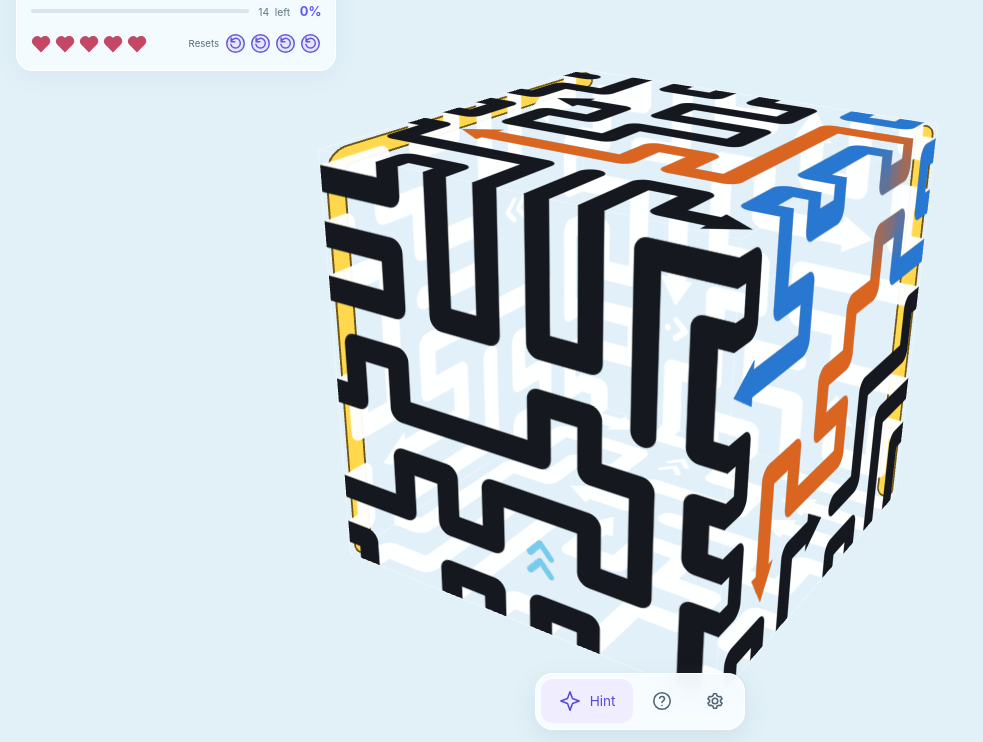
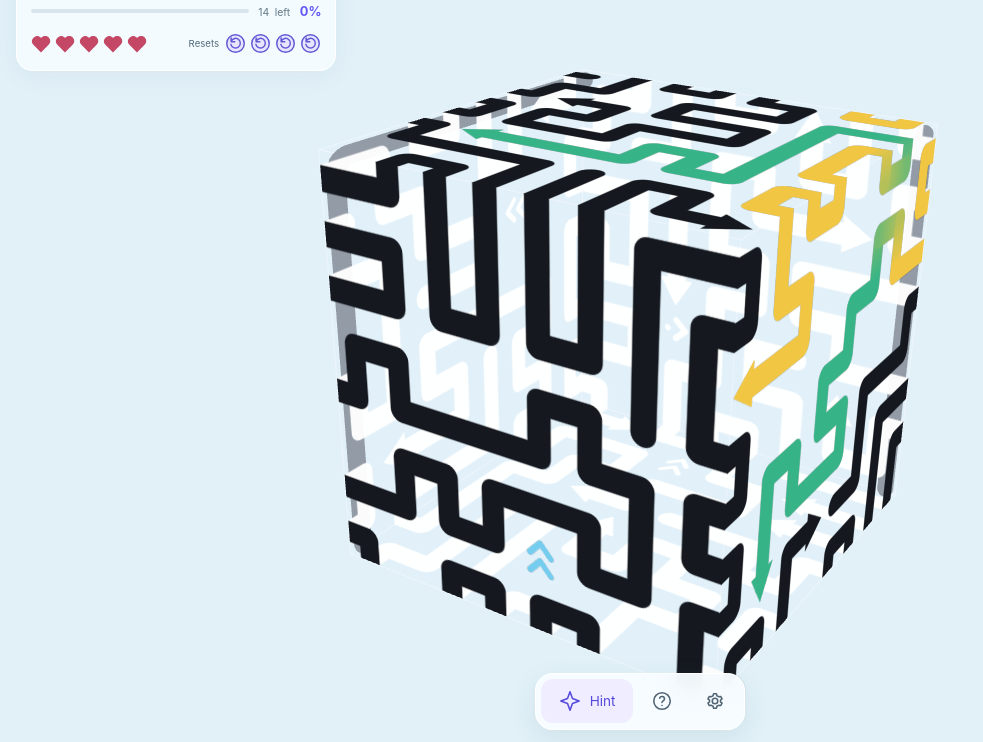
Before and after one commit to chrisawad/arrow-cube, a website built with Vite: page index.html in a window 1280 px wide. Shown: the part 58-800 px from the top of the page, without its empty margins (0-983 px from the left). Built offline with nearby package versions, Linux system fonts and the light colour scheme; animation ran at ten frames a second.

Commit message:
Revert "Use orange and blue arrows with outlined amber slide edges"
This reverts commit 39d8a570569824c0191aa2e300d7c7c85b3c4ec7.

```diff
--- a/index.html
+++ b/index.html
@@ -93,11 +93,11 @@
     <ul class="help-legend">
       <li>
         <svg class="help-symbol" width="88" height="56" viewBox="0 0 88 56" aria-hidden="true">
-          <defs><linearGradient id="help-two-ends" x1="0" y1="0" x2="1" y2="0"><stop offset="0.45" stop-color="#d96520"/><stop offset="0.55" stop-color="#2878d1"/></linearGradient></defs>
+          <defs><linearGradient id="help-two-ends" x1="0" y1="0" x2="1" y2="0"><stop offset="0.45" stop-color="#37b487"/><stop offset="0.55" stop-color="#f1c643"/></linearGradient></defs>
           <path d="M16 19h17v20h24V17h15" fill="none" stroke="url(#help-two-ends)" stroke-width="7" stroke-linejoin="round"/>
-          <path d="m7 19 14-9v18Z" fill="#d96520"/><path d="m81 17-14-9v18Z" fill="#2878d1"/>
+          <path d="m7 19 14-9v18Z" fill="#37b487"/><path d="m81 17-14-9v18Z" fill="#f1c643"/>
         </svg>
-        <div><h3>Two-ended arrow</h3><p>Tap the orange half to move the orange end first. Tap the blue half to move the blue end first.</p></div>
+        <div><h3>Two-ended arrow</h3><p>Tap the green half to move the green end first. Tap the yellow half to move the yellow end first.</p></div>
       </li>
       <li>
         <svg class="help-symbol help-marker" width="88" height="56" viewBox="0 0 88 56" aria-hidden="true"><path d="m27 15 14 13-14 13m22-26 14 13-14 13" fill="none" stroke="#74ccef" stroke-width="6" stroke-linecap="round" stroke-linejoin="round"/></svg>
@@ -108,8 +108,8 @@
         <div><h3>Purple turn marker</h3><p>The front end turns in the marker direction. The marker then reverses direction. If the arrow leaves the cube, the marker keeps its new direction. After a crash, the marker returns to its previous direction.</p></div>
       </li>
       <li>
-        <svg class="help-symbol" width="88" height="56" viewBox="0 0 88 56" aria-hidden="true"><path d="m14 16 27-9 32 10v25l-28 9-31-12Zm0 0 31 11 28-10M45 27v24" fill="#e2f1f8" stroke="#748492" stroke-width="1.5" stroke-linejoin="round"/><path d="m14 16 31 11v24" fill="none" stroke="#715515" stroke-width="8" stroke-linejoin="round"/><path d="m14 16 31 11v24" fill="none" stroke="#ffd84d" stroke-width="5" stroke-linejoin="round"/><path d="m28 15 0 7 24 8 12-4" fill="none" stroke="#15191f" stroke-width="4" stroke-linejoin="round"/><path d="m69 24-8-2 3 8Z" fill="#15191f"/></svg>
-        <div><h3>Amber slide edge</h3><p>The arrow moves around this edge to the next face. The edge works in both directions.</p></div>
+        <svg class="help-symbol" width="88" height="56" viewBox="0 0 88 56" aria-hidden="true"><path d="m14 16 27-9 32 10v25l-28 9-31-12Zm0 0 31 11 28-10M45 27v24" fill="#e2f1f8" stroke="#748492" stroke-width="1.5" stroke-linejoin="round"/><path d="m14 16 31 11v24" fill="none" stroke="#59636f" stroke-width="8" stroke-linejoin="round"/><path d="m14 16 31 11v24" fill="none" stroke="#939ba6" stroke-width="5" stroke-linejoin="round"/><path d="m28 15 0 7 24 8 12-4" fill="none" stroke="#15191f" stroke-width="4" stroke-linejoin="round"/><path d="m69 24-8-2 3 8Z" fill="#15191f"/></svg>
+        <div><h3>Gray slide edge</h3><p>The arrow moves around this edge to the next face. The edge works in both directions.</p></div>
       </li>
       <li>
         <svg class="help-symbol" width="88" height="56" viewBox="0 0 88 56" aria-hidden="true"><path d="M69 10v36" stroke="#15191f" stroke-width="7" stroke-linecap="round"/><path d="M12 39h19V22h18" fill="none" stroke="#e16457" stroke-width="6" stroke-linejoin="round" stroke-linecap="round"/><path d="m61 22-15-9v18Z" fill="#e16457"/></svg>
--- a/src/cube-view.js
+++ b/src/cube-view.js
@@ -20,7 +20,7 @@ for (const x of [-1.024, 1.024]) for (const y of [-1.024, 1.024]) for (const z o
 const INK = '#15191f';
 const HINT = '#5b55e7';
 const BLOCKED = '#e16457';
-const ORANGE = '#d96520', END_BLUE = '#2878d1', BLUE = '#74ccef', PURPLE = '#b64bed';
+const GREEN = '#37b487', GOLD = '#f1c643', BLUE = '#74ccef', PURPLE = '#b64bed';
 const COLOR_START = 0.45, COLOR_END = 0.55;
 const clamp = (value, low, high) => Math.max(low, Math.min(high, value));
 
@@ -36,7 +36,7 @@ function segmentFraction(p, a, b) {
 }
 
 function pathColor(progress) {
-  const a = [217, 101, 32], b = [40, 120, 209], t = clamp((progress - COLOR_START) / (COLOR_END - COLOR_START), 0, 1);
+  const a = [55, 180, 135], b = [241, 198, 67], t = clamp((progress - COLOR_START) / (COLOR_END - COLOR_START), 0, 1);
   return `rgb(${a.map((value, i) => Math.round(value + (b[i] - value) * t)).join(',')})`;
 }
 
@@ -68,10 +68,10 @@ function paintTwoEnded(ctx, fragment, arrow, color, unit, shape, size, hintRever
     paintArrow(ctx, [points[i - 1], points[i]], arrow.direction, stroke, unit, shape, false);
   }
   if (fragment.progress[0] === 0) {
-    const tailColor = colored ? ORANGE : hintReverse === false ? '#a6bac6' : color;
+    const tailColor = colored ? GREEN : hintReverse === false ? '#a6bac6' : color;
     paintHead(ctx, points[0], orientArrow(arrow, size, true).direction, tailColor, unit, shape);
   }
-  if (fragment.head) paintHead(ctx, points.at(-1), arrow.direction, colored ? END_BLUE : hintReverse === true ? '#a6bac6' : color, unit, shape);
+  if (fragment.head) paintHead(ctx, points.at(-1), arrow.direction, colored ? GOLD : hintReverse === true ? '#a6bac6' : color, unit, shape);
 }
 
 function paintRedirector(ctx, marker, unit, flipped) {
@@ -232,7 +232,7 @@ function flyingMaterial(initialColor = INK, arrow = null, reverse = false) {
   const color = new THREE.Color(initialColor);
   const material = new THREE.ShaderMaterial({
     uniforms: { ink: { value: color }, opacity: { value: 1 }, colored: { value: arrow?.bidirectional && initialColor === INK ? 1 : 0 },
-      tailInk: { value: new THREE.Color(reverse ? END_BLUE : ORANGE) }, headInk: { value: new THREE.Color(reverse ? ORANGE : END_BLUE) },
+      tailInk: { value: new THREE.Color(reverse ? GOLD : GREEN) }, headInk: { value: new THREE.Color(reverse ? GREEN : GOLD) },
       colorWindow: { value: new THREE.Vector2(COLOR_START, COLOR_END) } },
     vertexShader: 'attribute float pathProgress; varying float lineProgress; varying vec3 faceNormal; varying vec3 viewDirection; void main(){ lineProgress=pathProgress; vec4 p=modelViewMatrix*vec4(position,1.0); faceNormal=normalMatrix*normal; viewDirection=-p.xyz; gl_Position=projectionMatrix*p; }',
     fragmentShader: 'uniform vec3 ink; uniform vec3 tailInk; uniform vec3 headInk; uniform vec2 colorWindow; uniform float colored; uniform float opacity; varying float lineProgress; varying vec3 faceNormal; varying vec3 viewDirection; void main(){ float nearFace=step(0.0,dot(normalize(faceNormal),normalize(viewDirection))); float blend=clamp((lineProgress-colorWindow.x)/(colorWindow.y-colorWindow.x),0.0,1.0); vec3 lineInk=mix(ink,mix(tailInk,headInk,blend),colored); gl_FragColor=vec4(mix(vec3(1.0),lineInk,nearFace),opacity);\n#include <colorspace_fragment>\n}',
@@ -293,7 +293,7 @@ export class CubeView {
     this.body = new THREE.Mesh(new RoundedBoxGeometry(2.035, 2.035, 2.035, 3, 0.035),
       new THREE.MeshBasicMaterial({ color: 0xe2f1ff, opacity: 0.15, transparent: true, depthWrite: false }));
     // Composite the cube and edge markings first. Neither writes depth, so
-    // every arrow layer remains visible over the outlined bands at any rotation.
+    // every arrow layer remains visible over the gray bands at any rotation.
     this.body.renderOrder = 0;
     this.cube.add(this.body);
     this.edgeFrame = new THREE.LineSegments(new THREE.EdgesGeometry(new THREE.BoxGeometry(2.044, 2.044, 2.044)),
@@ -401,13 +401,9 @@ export class CubeView {
     }
     if (!edges.length) return;
     this.featureEdges = new THREE.Group();
-    const layers = [
-      { geometries: yellowEdgeGeometries(edges), color: '#715515', order: 2 },
-      { geometries: yellowEdgeGeometries(edges, 0.034), color: '#ffd84d', order: 2.1 },
-    ];
-    for (const { geometries, color, order } of layers) for (const [index, geometry] of geometries.entries()) {
-      const material = new THREE.MeshBasicMaterial({ color, transparent: true, opacity: 1, depthWrite: false });
-      const mesh = new THREE.Mesh(geometry, material); mesh.renderOrder = order;
+    for (const [index, geometry] of yellowEdgeGeometries(edges).entries()) {
+      const material = new THREE.MeshBasicMaterial({ color: '#939ba6', transparent: true, opacity: 1, depthWrite: false });
+      const mesh = new THREE.Mesh(geometry, material); mesh.renderOrder = 2;
       const [a, b] = edges[index], normalA = faceNormal(a), normalB = faceNormal(b);
       const center = normalA.clone().add(normalB).multiplyScalar(YELLOW_EDGE_EXTENT), eye = new THREE.Vector3();
       mesh.onBeforeRender = (_renderer, _scene, camera) => {
--- a/src/yellow-edges.js
+++ b/src/yellow-edges.js
@@ -10,7 +10,7 @@ const EXTENT = YELLOW_EDGE_EXTENT;
 const CORNER = 0.10; // Keep the wider band's inner corner smooth and shallow.
 
 /** Smooth connected yellow corners and cap isolated ends, in cube coordinates. */
-export function yellowEdgeGeometries(edges, width = WIDTH) {
+export function yellowEdgeGeometries(edges) {
   const vertices = new Map();
   const vertex = point => {
     const key = point.toArray().join(',');
@@ -28,7 +28,7 @@ export function yellowEdgeGeometries(edges, width = WIDTH) {
     to.point.clone().sub(from.point).normalize(), from.links.length === 2 ? CORNER : 0);
   for (const segment of segments) {
     const from = trim(segment.start, segment.end), to = trim(segment.end, segment.start);
-    segment.pieces.push(new THREE.TubeGeometry(new THREE.LineCurve3(from, to), 1, width, 16, false));
+    segment.pieces.push(new THREE.TubeGeometry(new THREE.LineCurve3(from, to), 1, WIDTH, 16, false));
   }
   for (const node of vertices.values()) {
     const pieces = segments[node.links[0].index].pieces;
@@ -36,10 +36,10 @@ export function yellowEdgeGeometries(edges, width = WIDTH) {
       const from = trim(node, node.links[0].other), to = trim(node, node.links[1].other);
       // Tangents match the straight portions on either side of the cube corner.
       const bend = new THREE.QuadraticBezierCurve3(from, node.point, to);
-      pieces.push(new THREE.TubeGeometry(bend, 12, width, 16, false));
+      pieces.push(new THREE.TubeGeometry(bend, 12, WIDTH, 16, false));
     } else {
       // Rounded end caps also close three-way junctions without open tube rims.
-      pieces.push(new THREE.SphereGeometry(width, 16, 12).translate(...node.point.toArray()));
+      pieces.push(new THREE.SphereGeometry(WIDTH, 16, 12).translate(...node.point.toArray()));
     }
   }
   return segments.map(({ pieces }) => {
```
Also changed, not shown: tests/feature-view.test.js (+7 -8 lines), README.md.
